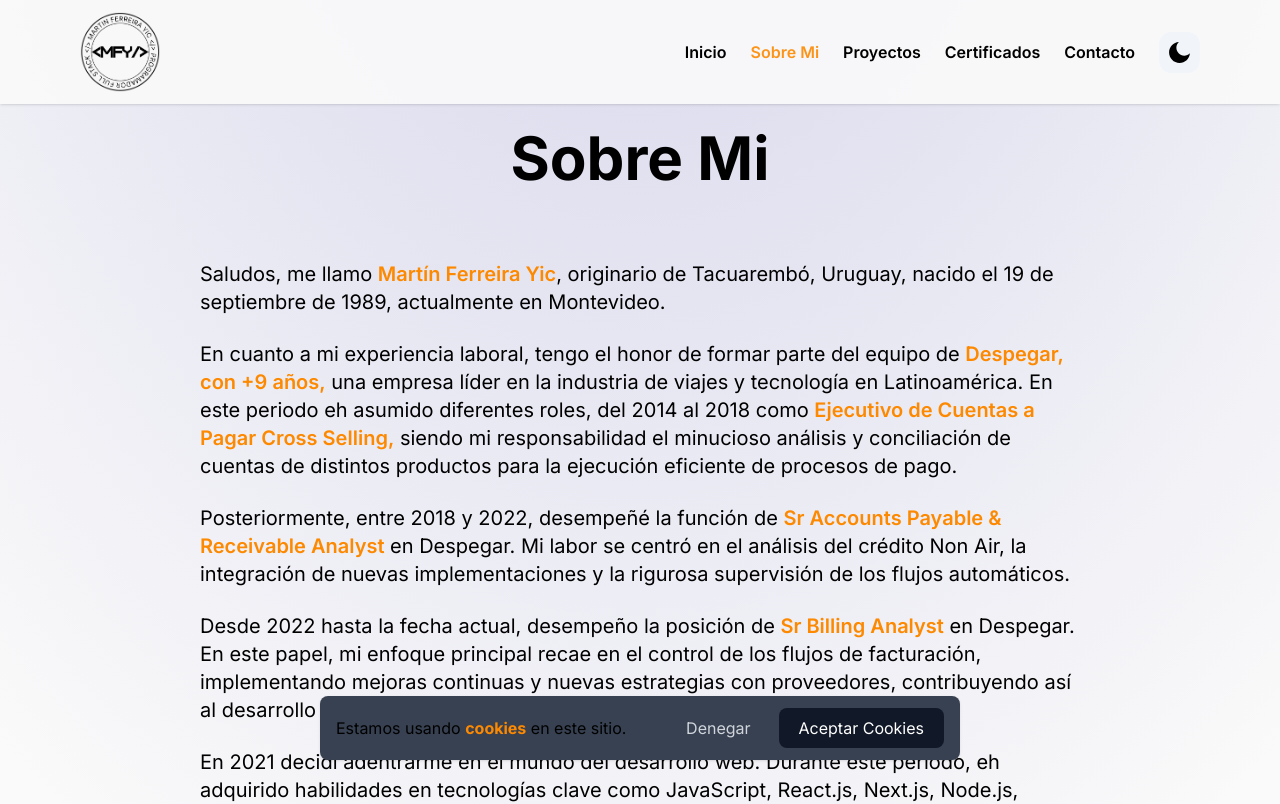
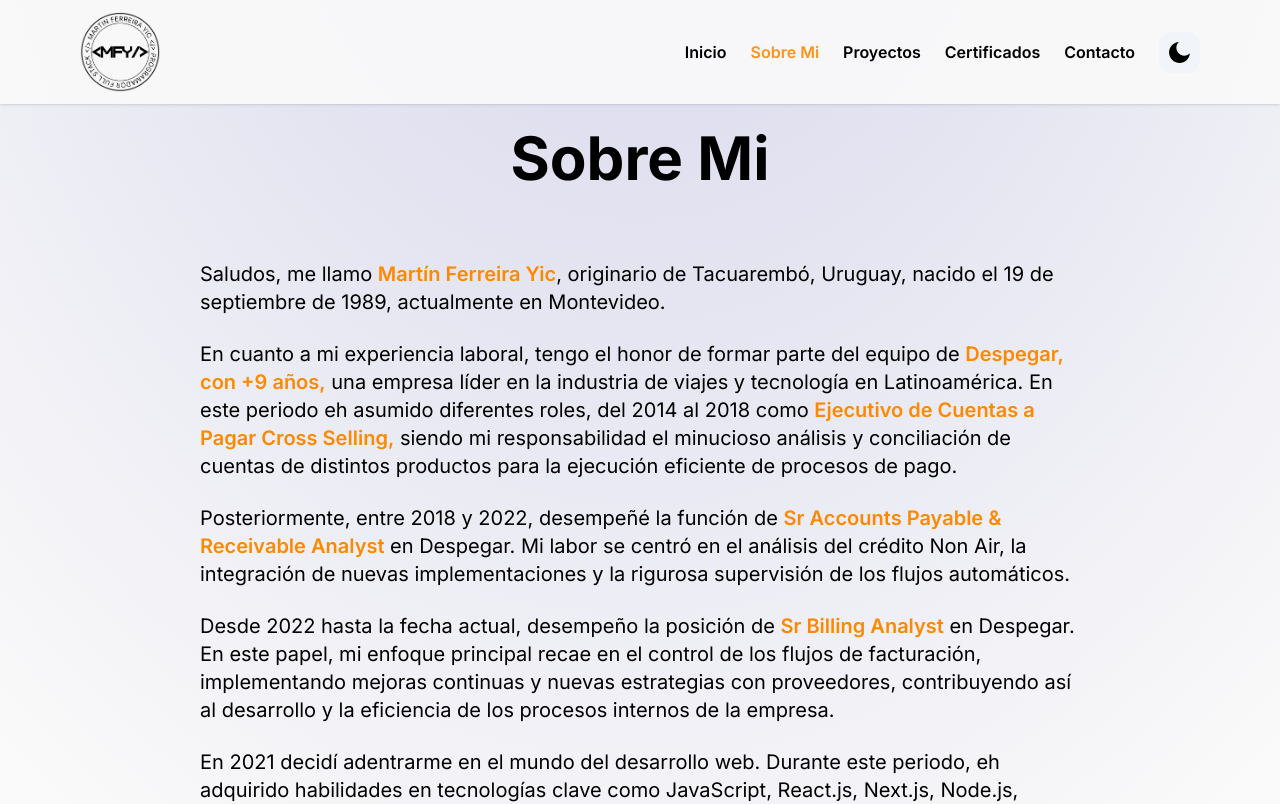
Before and after one commit to martinfyic/portfolio-ts, a Next.js app: page /about in a window 1280 px wide. Shown: the top 804 px of the page. Built offline with nearby package versions, Linux system fonts and the light colour scheme.

Commit message:
revert: :fire: remove google analytics

```diff
--- a/app/layout.tsx
+++ b/app/layout.tsx
@@ -5,7 +5,7 @@ import { ReactNode, useEffect } from "react";
 import AOS from "aos";
 import "aos/dist/aos.css";
 
-import { CookieBanner, Footer, GoogleAnalytics } from "@/components";
+import { Footer } from "@/components";
 import { Providers } from "./providers";
 import "animate.css";
 import "react-toastify/dist/ReactToastify.css";
@@ -22,12 +22,10 @@ export default function RootLayout({ children }: { children: ReactNode }) {
 
   return (
     <html lang="es" className="scroll-smooth">
-      <GoogleAnalytics GA_MEASUREMENT_ID="G-JXKG4RLZNJ" />
       <body className={inter.className}>
         <div className="absolute top-0 z-[-2] h-auto w-full bg-light bg-[radial-gradient(ellipse_80%_80%_at_50%_-20%,rgba(120,119,198,0.3),rgba(255,255,255,0))] dark:bg-darker dark:bg-[radial-gradient(ellipse_80%_80%_at_50%_-20%,rgba(120,119,198,0.3),rgba(255,255,255,0))]">
           <Providers>
             {children}
-            <CookieBanner />
             <Footer />
           </Providers>
         </div>
--- a/components/CookieBanner.tsx
+++ /dev/null
@@ -1,67 +0,0 @@
-"use client";
-
-import { useState, useEffect } from "react";
-import Link from "next/link";
-import { getLocalStorage, setLocalStorage } from "@/lib/storageHelper";
-
-export const CookieBanner = () => {
-  const [cookieConsent, setCookieConsent] = useState(false);
-  const [cookieBanner, setCookieBanner] = useState(true);
-
-  const deniedCookies = () => {
-    setCookieConsent(false);
-    setCookieBanner(false);
-  };
-
-  const acceptedCookies = () => {
-    setCookieConsent(true);
-    setCookieBanner(false);
-  };
-
-  useEffect(() => {
-    const storedCookieConsent = getLocalStorage("cookie_consent", null);
-
-    setCookieConsent(storedCookieConsent);
-  }, [setCookieConsent]);
-
-  useEffect(() => {
-    const newValue = cookieConsent ? "granted" : "denied";
-
-    window.gtag("consent", "update", {
-      analytics_storage: newValue,
-    });
-
-    setLocalStorage("cookie_consent", cookieConsent);
-  }, [cookieConsent]);
-
-  return (
-    <div
-      className={`fixed bottom-0 left-0 right-0 mx-auto my-10 flex max-w-max flex-col items-center justify-between gap-4 rounded-lg bg-gray-700 px-3 py-3 shadow sm:flex-row md:max-w-screen-sm md:px-4 ${!cookieBanner && "hidden"}`}
-    >
-      <div className="text-center">
-        <Link href="/info/cookies">
-          <p>
-            Estamos usando{" "}
-            <span className="font-bold text-primary">cookies</span> en este
-            sitio.
-          </p>
-        </Link>
-      </div>
-
-      <div className="flex gap-2">
-        <button
-          className="rounded-md border-gray-900 px-5 py-2 text-gray-300 hover:text-gray-100"
-          onClick={deniedCookies}
-        >
-          Denegar
-        </button>
-        <button
-          className="rounded-lg bg-gray-900 px-5 py-2 text-white hover:bg-gray-800"
-          onClick={acceptedCookies}
-        >
-          Aceptar Cookies
-        </button>
-      </div>
-    </div>
-  );
-};
--- a/components/GoogleAnalytics.tsx
+++ /dev/null
@@ -1,38 +0,0 @@
-"use client";
-
-import { useEffect } from "react";
-import Script from "next/script";
-import { usePathname, useSearchParams } from "next/navigation";
-import { pageview } from "@/lib/gtagHelper";
-
-export const GoogleAnalytics = ({
-  GA_MEASUREMENT_ID,
-}: {
-  GA_MEASUREMENT_ID: string;
-}) => {
-  const pathname = usePathname();
-  const searchParams = useSearchParams();
-
-  useEffect(() => {
-    const url = pathname + searchParams.toString();
-
-    pageview(GA_MEASUREMENT_ID, url);
-  }, [pathname, searchParams, GA_MEASUREMENT_ID]);
-
-  return (
-    <>
-      <Script
-        strategy="afterInteractive"
-        src={`https://www.googletagmanager.com/gtag/js?id=${GA_MEASUREMENT_ID}`}
-      />
-      <Script id="google-analytics" strategy="afterInteractive">
-        {`
-        window.dataLayer = window.dataLayer || [];
-        function gtag(){dataLayer.push(arguments);}
-        gtag('js', new Date());
-        gtag('config', '${GA_MEASUREMENT_ID}');
-    `}
-      </Script>
-    </>
-  );
-};
--- a/components/index.ts
+++ b/components/index.ts
@@ -8,5 +8,3 @@ export * from "./navbar";
 export * from "./project";
 export * from "./studies";
 export * from "./ui";
-export { GoogleAnalytics } from "./GoogleAnalytics";
-export { CookieBanner } from "./CookieBanner";
--- a/lib/gtagHelper.ts
+++ /dev/null
@@ -1,5 +0,0 @@
-export const pageview = (GA_MEASUREMENT_ID: string, url: string) => {
-  window.gtag("config", GA_MEASUREMENT_ID, {
-    page_path: url,
-  });
-};
--- a/lib/storageHelper.ts
+++ /dev/null
@@ -1,13 +0,0 @@
-import "client-only";
-
-export function getLocalStorage(key: string, defaultValue: any) {
-  const stickyValue = localStorage.getItem(key);
-
-  return stickyValue !== null && stickyValue !== "undefined"
-    ? JSON.parse(stickyValue)
-    : defaultValue;
-}
-
-export function setLocalStorage(key: string, value: any) {
-  localStorage.setItem(key, JSON.stringify(value));
-}
--- a/package.json
+++ b/package.json
@@ -21,7 +21,6 @@
     "@types/react-dom": "18.2.18",
     "animate.css": "4.1.1",
     "aos": "2.3.4",
-    "client-only": "0.0.1",
     "eslint": "8.56.0",
     "eslint-config-next": "14.0.4",
     "formik": "2.4.5",
```
Also changed, not shown: 1 other file (tests, documents, lock files or other folders).
